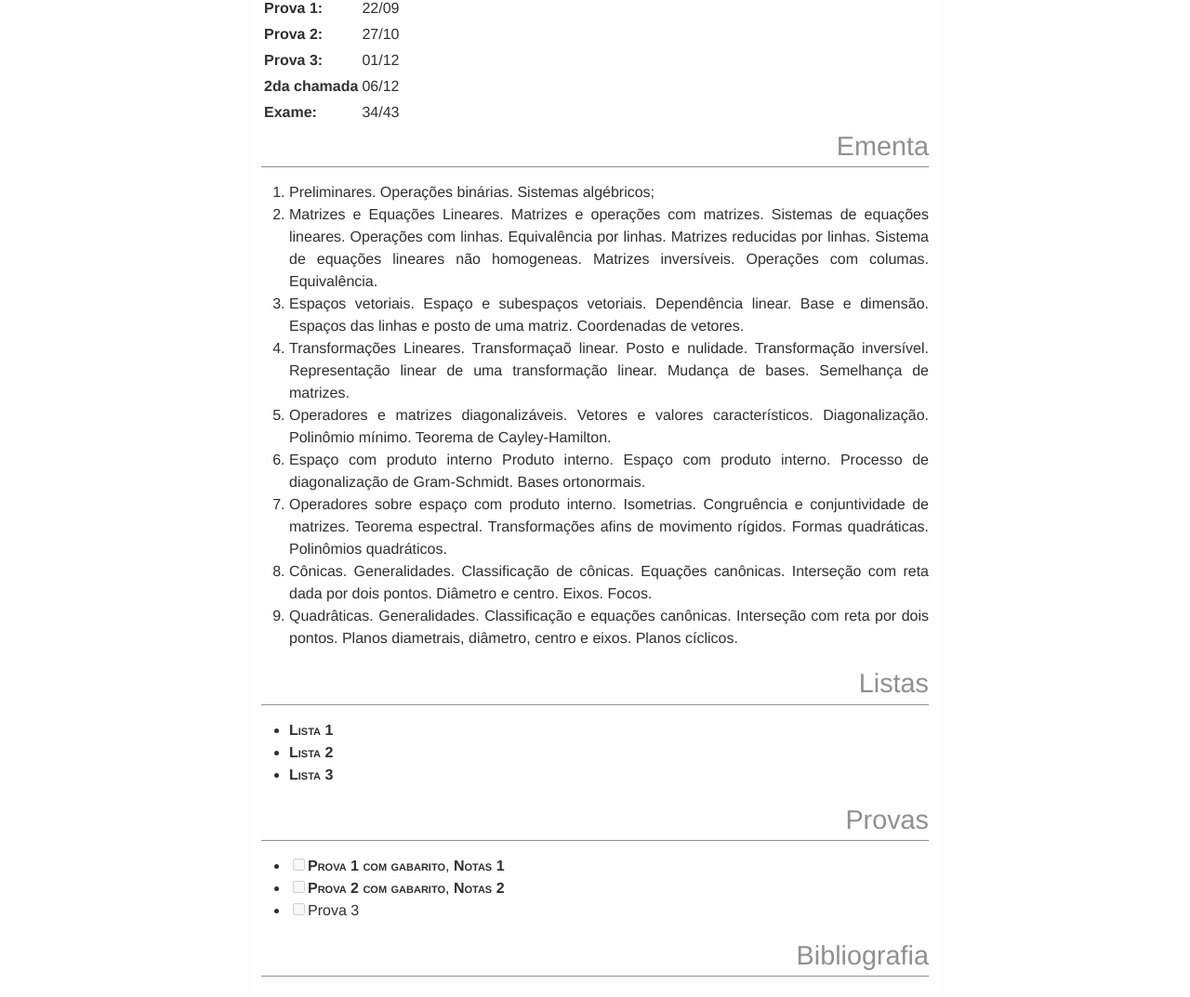
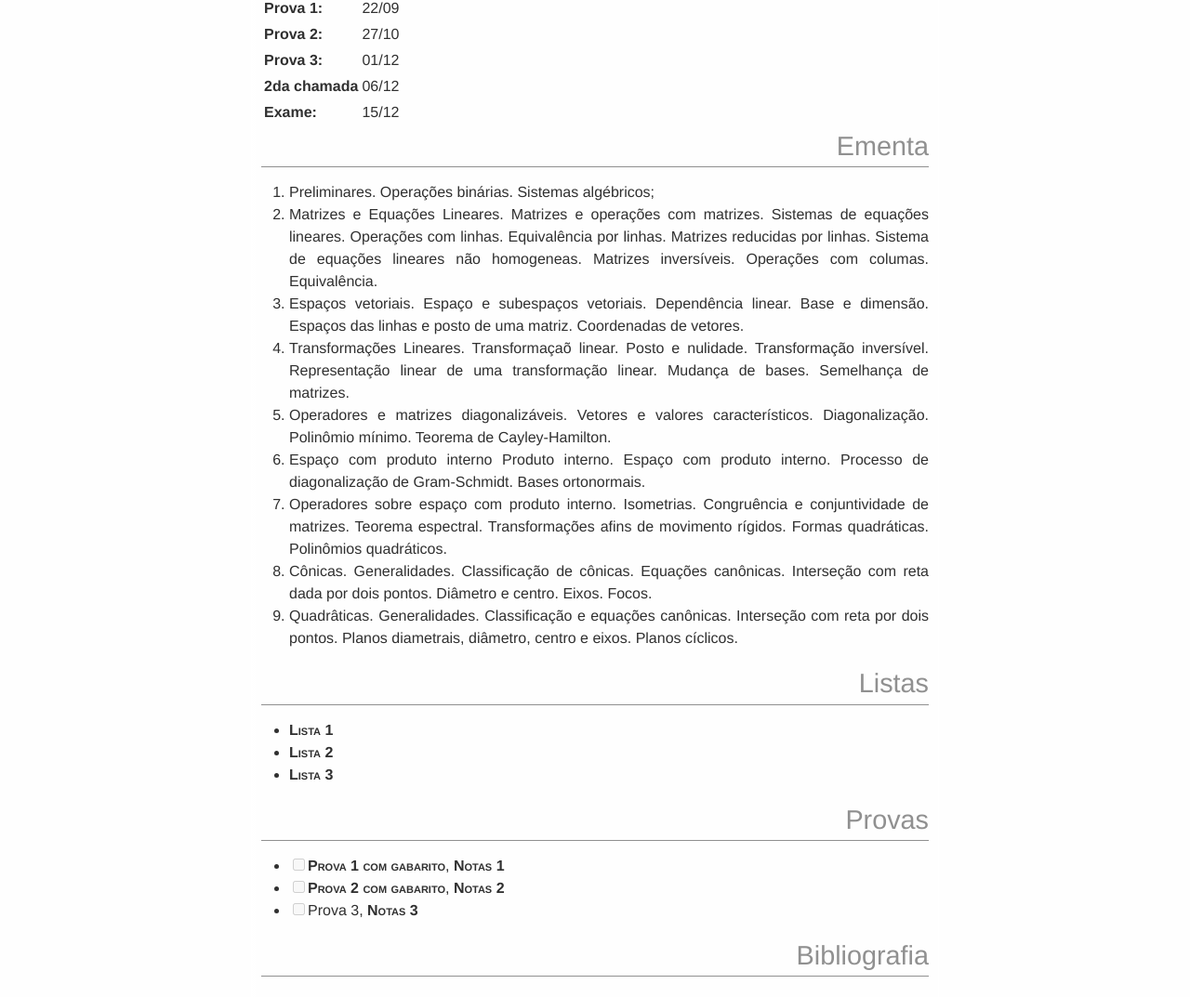
Before and after one commit to abelsiqueira/abelsiqueira.github.io-old, a Jekyll site: the page built from disciplinas/CM005 Algebra Linear_EB.md, in a window 1280 px wide. Shown: the part 642-1715 px from the top of the page at 93% size. Built offline with Jekyll 4.4.1, drawn with Linux system fonts in a browser that asks for light colours.

Commit message:
Update CM005 Algebra Linear_EB.md

```diff
--- a/disciplinas/CM005 Algebra Linear_EB.md
+++ b/disciplinas/CM005 Algebra Linear_EB.md
@@ -17,7 +17,7 @@ tag:        2016s2
   | **Prova 2:** | 27/10
   | **Prova 3:** | 01/12
   | **2da chamada**| 06/12
-  | **Exame:**   | 34/43
+  | **Exame:**   | 15/12
 
 # Ementa
 
@@ -53,7 +53,7 @@ tag:        2016s2
   - [ ] [Prova 1 com gabarito]({{ site.baseur1}}/disciplinas/CM005-Algebra-linear/prova1_AL_EB_A.pdf),
       [Notas 1]({{ site.baseur1}}/disciplinas/CM005-Algebra-linear/notas_prova_1_EB.ods)
   - [ ] [Prova 2 com gabarito]({{ site.baseur1}}/disciplinas/CM005-Algebra-linear/prova2_AL_EB_A.pdf), [Notas 2]({{ site.baseur1}}/disciplinas/CM005-Algebra-linear/notas_prova_1_2_EB.ods)
-  - [ ] Prova 3
+  - [ ] Prova 3, [Notas 3]({{ site.baseur1}}/disciplinas/CM005-Algebra-linear/notas_prova_1_2_3_EB.ods)
 
 # Bibliografia
 
```
